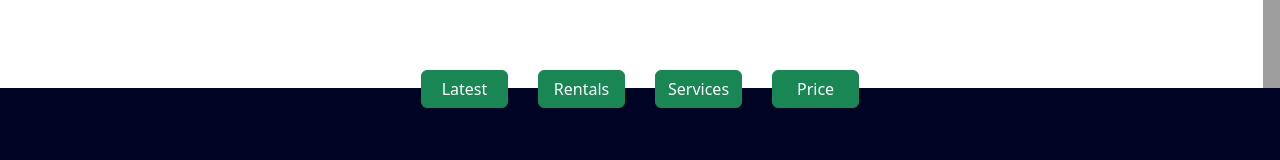
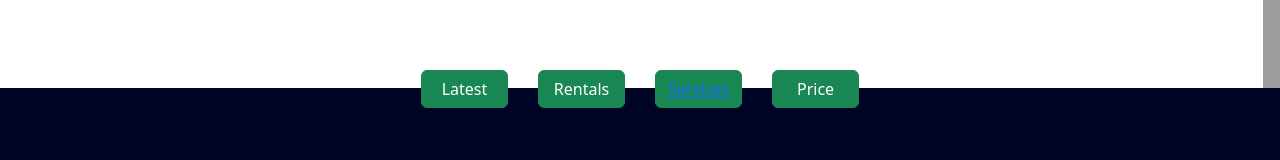
Before and after one commit to Vedanth08/Empty-3, a plain HTML site: page index.html in a window 1280 px wide. Shown: the part 552-712 px from the top of the page. Drawn offline with nearby package versions, Linux system fonts and the light colour scheme; grey boxes are pictures that could not be loaded.

Commit message:
added new link

```diff
--- a/index.html
+++ b/index.html
@@ -98,7 +98,9 @@
 
                 <button type="button" class="btn btn-success propertyButton rentals-button">Rentals</button>
 
-                <button type="button" class="btn btn-success propertyButton services-button">Services</button>
+                <button type="button" class="btn btn-success propertyButton services-button" >
+                    <a href="#services-section">Services</a>
+                </button>
 
                 <button type="button" class="btn btn-success propertyButton price-button">Price</button>
 
```
